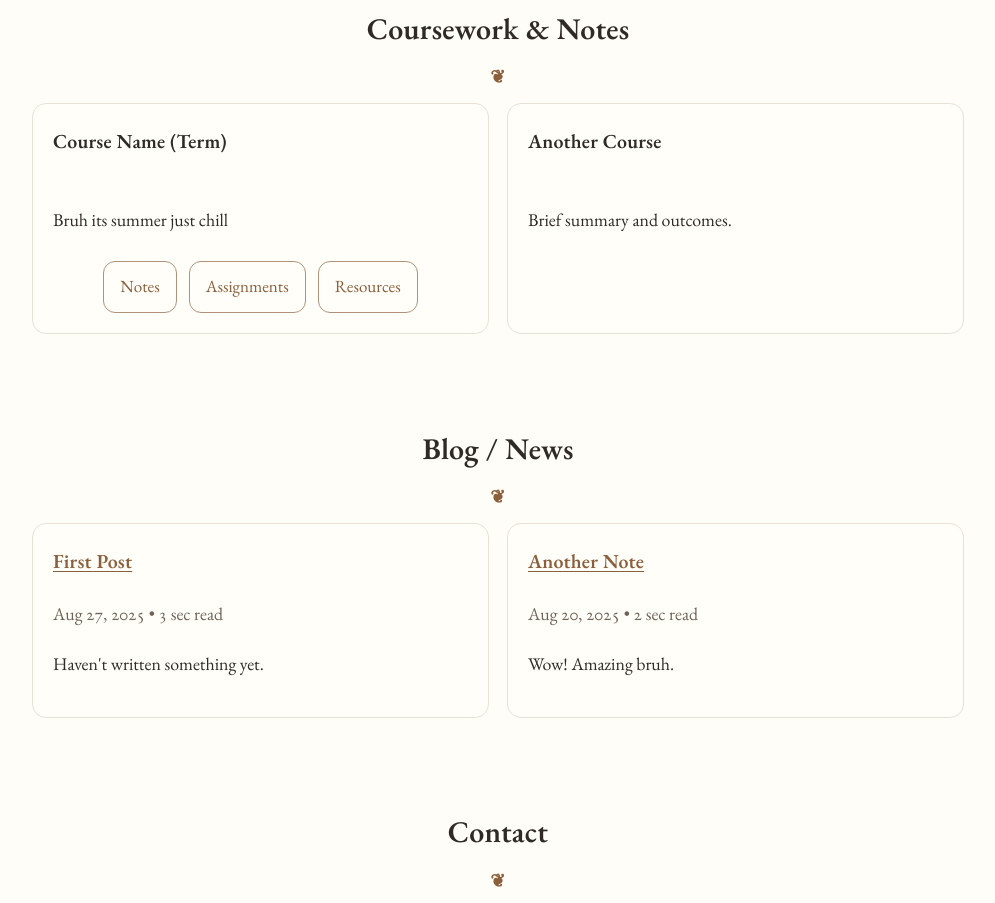
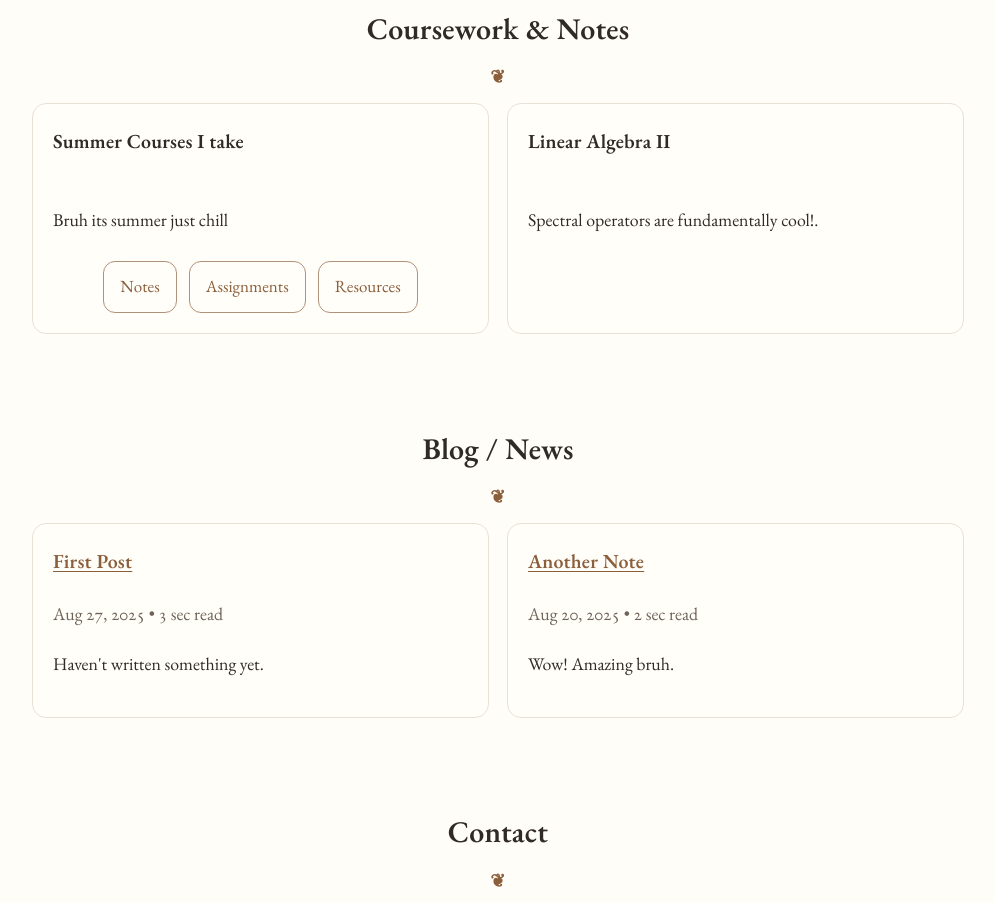
Before and after one commit to Examile/Examile.github.io, a plain HTML site: page index.html in a window 1280 px wide. Shown: the part 3396-4299 px from the top of the page, without its empty margins (142-1137 px from the left). Drawn offline with nearby package versions, Linux system fonts and the light colour scheme.

Commit message:
Update index.html

```diff
--- a/index.html
+++ b/index.html
@@ -262,7 +262,7 @@ h2, h3 {
       <h2>Coursework & Notes</h2>
       <div class="grid">
         <div class="card teach-card">
-          <h3>Course Name (Term)</h3>
+          <h3>Summer Courses I take</h3>
           <p>Bruh its summer just chill</p>
           <div class="row">
             <a class="btn" href="#">Notes</a>
@@ -271,8 +271,8 @@ h2, h3 {
           </div>
         </div>
         <div class="card teach-card">
-          <h3>Another Course</h3>
-          <p>Brief summary and outcomes.</p>
+          <h3>Linear Algebra II</h3>
+          <p>Spectral operators are fundamentally cool!.</p>
         </div>
       </div>
     </section>
```
